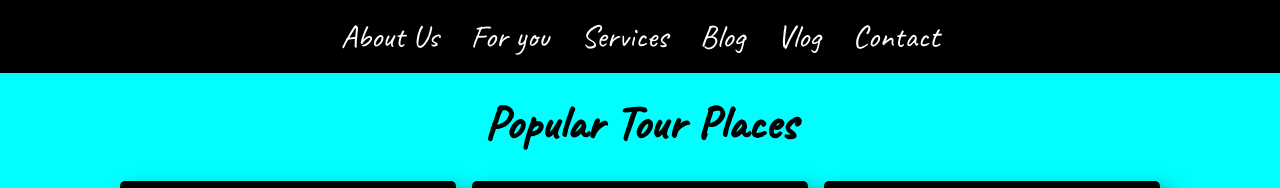
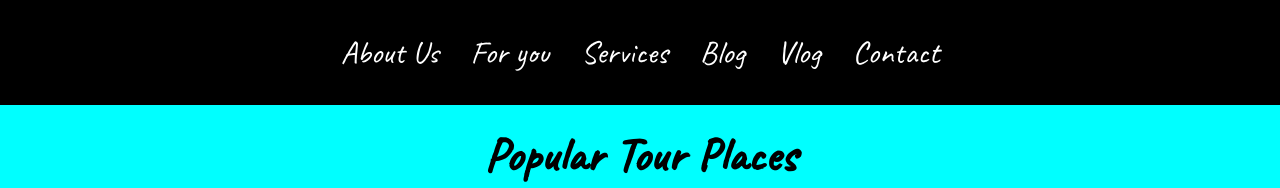
Before and after one commit to Ismail-Aslan/Project-React-001-Tour-Places-Website, a React (Create React App) app: page / in a window 1280 px wide. Shown: the top 188 px of the page. Built offline with nearby package versions, Linux system fonts and the light colour scheme.

Commit message:
make navbar-items inline-blok

```diff
--- a/src/components/navbar/Navbar.module.css
+++ b/src/components/navbar/Navbar.module.css
@@ -1,5 +1,6 @@
 .navbar {
-
+    width: 100%;
+    height: fit-content;
     background-color: black;
 }
 .navbar-item {
@@ -8,6 +9,7 @@
     text-decoration: none;
     padding: 16px;
     line-height: 73px;
+    display: inline-block;
 }
 .navbar-item:hover {
     background-color: aqua;
```
